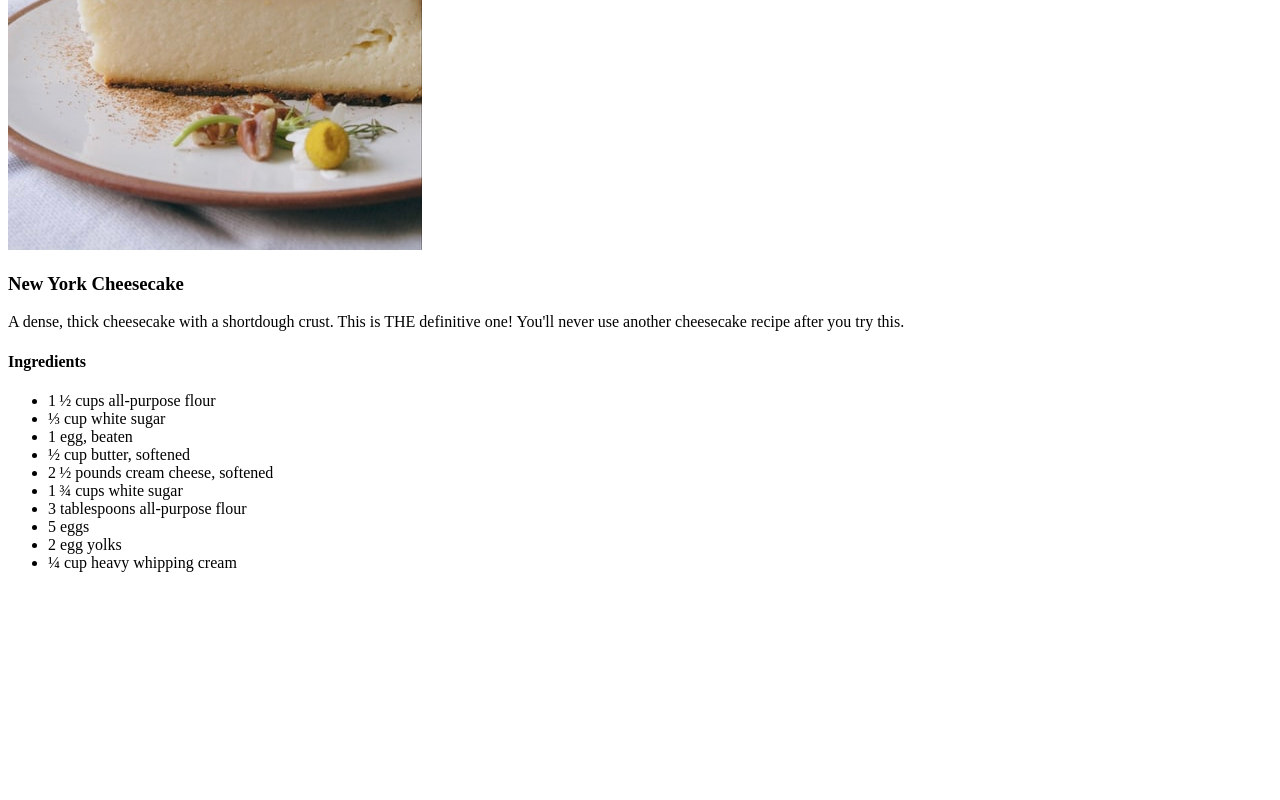
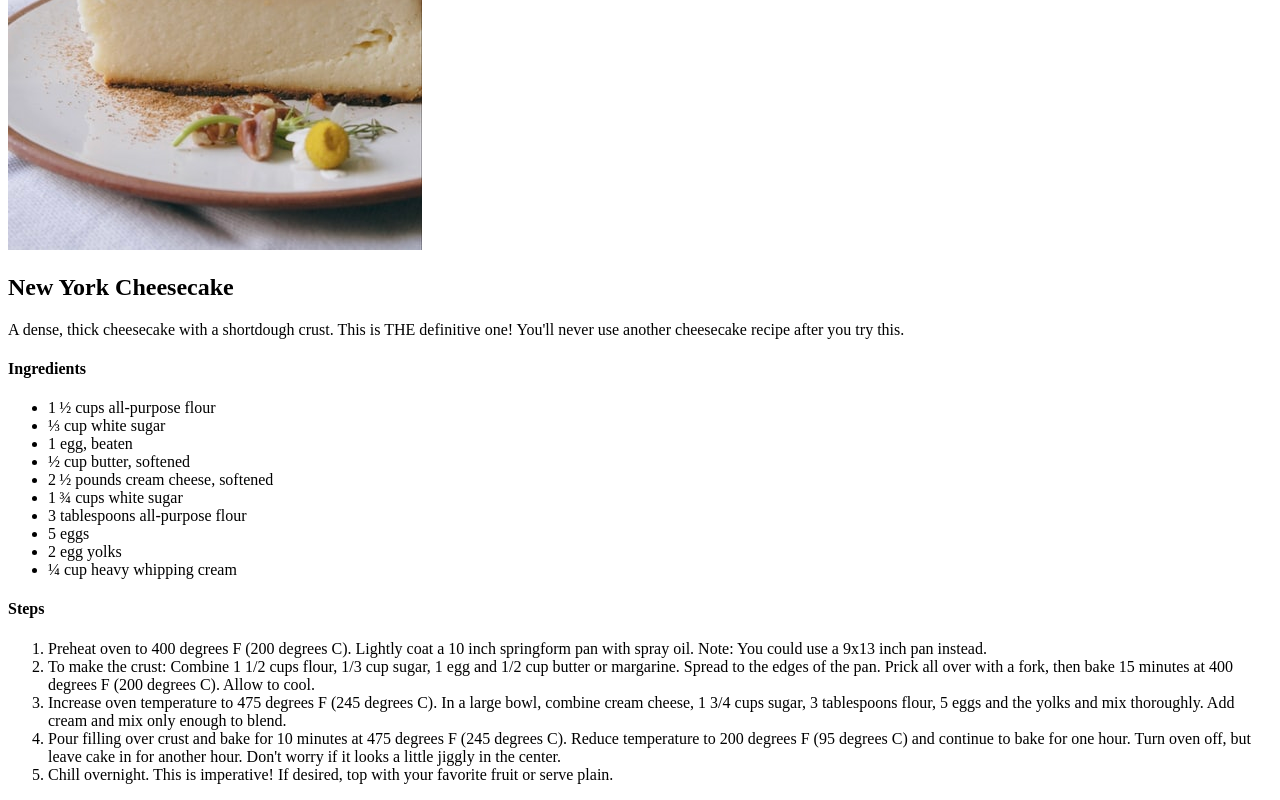
Before and after one commit to jdechow5/odin-recipes, a plain HTML site: page recipes/cheesecake.html in a window 1280 px wide. Shown: the part 410-1210 px from the top of the page. Before the commit the page ends 998 px from the top, so only its background shows below. Drawn offline with Linux system fonts and the light colour scheme.

Commit message:
Add steps/directions to the recipe

```diff
--- a/recipes/cheesecake.html
+++ b/recipes/cheesecake.html
@@ -9,7 +9,7 @@
 <body>
   <h1>Cheesecake</h1>
   <img src="/img/cheesecake.jpg" alt="">
-  <h3>New York Cheesecake</h3>
+  <h2>New York Cheesecake</h2>
   <p>A dense, thick cheesecake with a shortdough crust. This is THE definitive one! You'll never use another cheesecake recipe after you try this.</p>
   <h4>Ingredients</h4>
   <ul>
@@ -24,5 +24,14 @@
     <li>2 egg yolks</li>
     <li>¼ cup heavy whipping cream</li>
   </ul>
+
+  <h4>Steps</h4>
+  <ol>
+    <li>Preheat oven to 400 degrees F (200 degrees C). Lightly coat a 10 inch springform pan with spray oil. Note: You could use a 9x13 inch pan instead.</li>
+    <li>To make the crust: Combine 1 1/2 cups flour, 1/3 cup sugar, 1 egg and 1/2 cup butter or margarine. Spread to the edges of the pan. Prick all over with a fork, then bake 15 minutes at 400 degrees F (200 degrees C). Allow to cool.</li>
+    <li>Increase oven temperature to 475 degrees F (245 degrees C). In a large bowl, combine cream cheese, 1 3/4 cups sugar, 3 tablespoons flour, 5 eggs and the yolks and mix thoroughly. Add cream and mix only enough to blend.</li>
+    <li>Pour filling over crust and bake for 10 minutes at 475 degrees F (245 degrees C). Reduce temperature to 200 degrees F (95 degrees C) and continue to bake for one hour. Turn oven off, but leave cake in for another hour. Don't worry if it looks a little jiggly in the center.</li>
+    <li>Chill overnight. This is imperative! If desired, top with your favorite fruit or serve plain.</li>
+  </ol>
 </body>
 </html>
```
